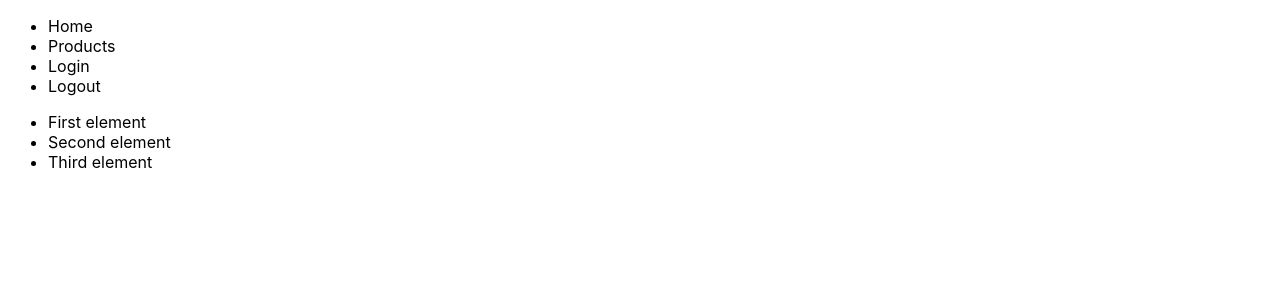
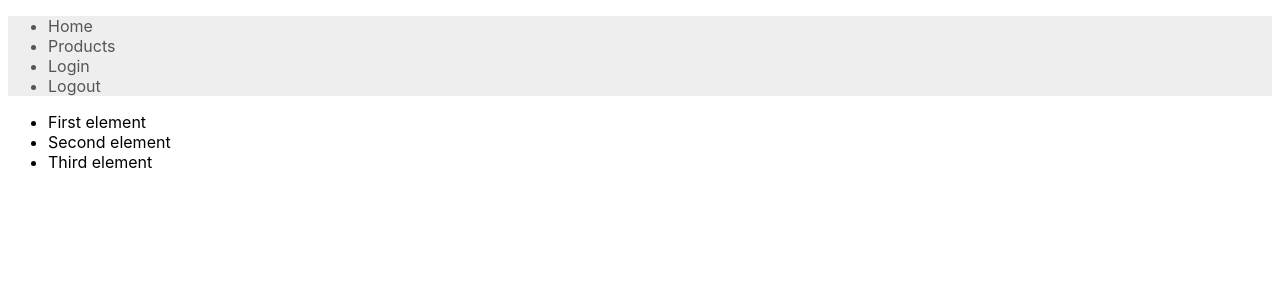
Before and after one commit to OmarThinks/React-Context-Project, a React (Create React App) app in the folder src/: page / in a window 1280 px wide. Shown: the top 300 px of the page. Built offline with nearby package versions, Linux system fonts and the light colour scheme.

Commit message:
changed the colors according to context

```diff
--- a/src/src/components/navbar.js
+++ b/src/src/components/navbar.js
@@ -1,17 +1,25 @@
 import React, { Component } from 'react';
+import { ThemeContext } from '../contexts/ThemeContext';
 
 class NavBar extends Component {
-
+    static contextType = ThemeContext;
+    /*
+        This climbs up the component tree, to find the first time
+        there is a provider for this context
+    */
     render() {
+        console.log(this.context);
+        const {isLightTheme, light, dark}=this.context;
+        const theme = isLightTheme ? light : dark;
         return (
-          <navbar>
+          <nav style={{background:theme.bg, color: theme.syntax}}>
               <ul>
                 <li>Home</li>
                 <li>Products</li>
                 <li>Login</li>
                 <li>Logout</li>
               </ul>
-          </navbar>
+          </nav>
          );
     }
 }
```
